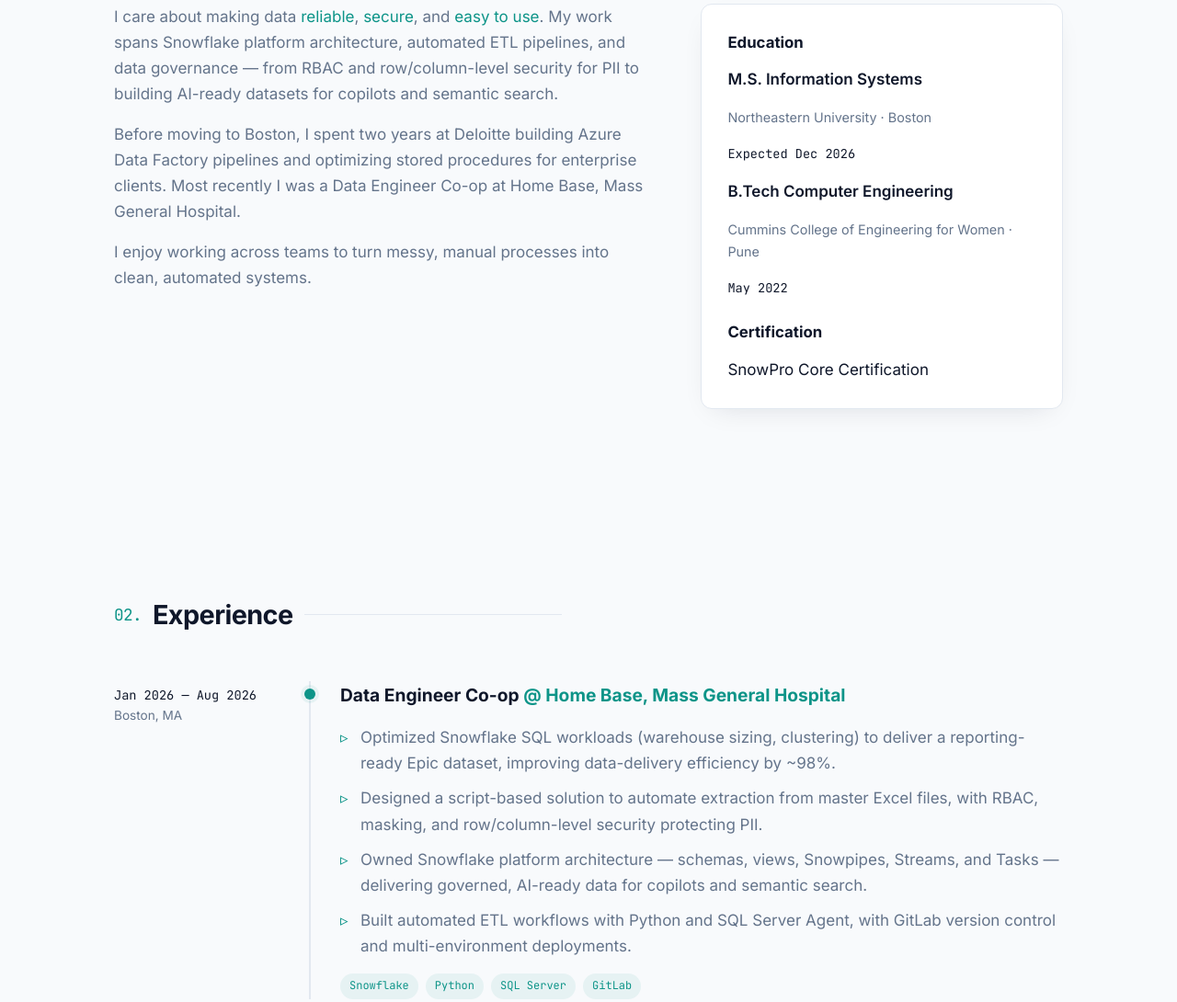
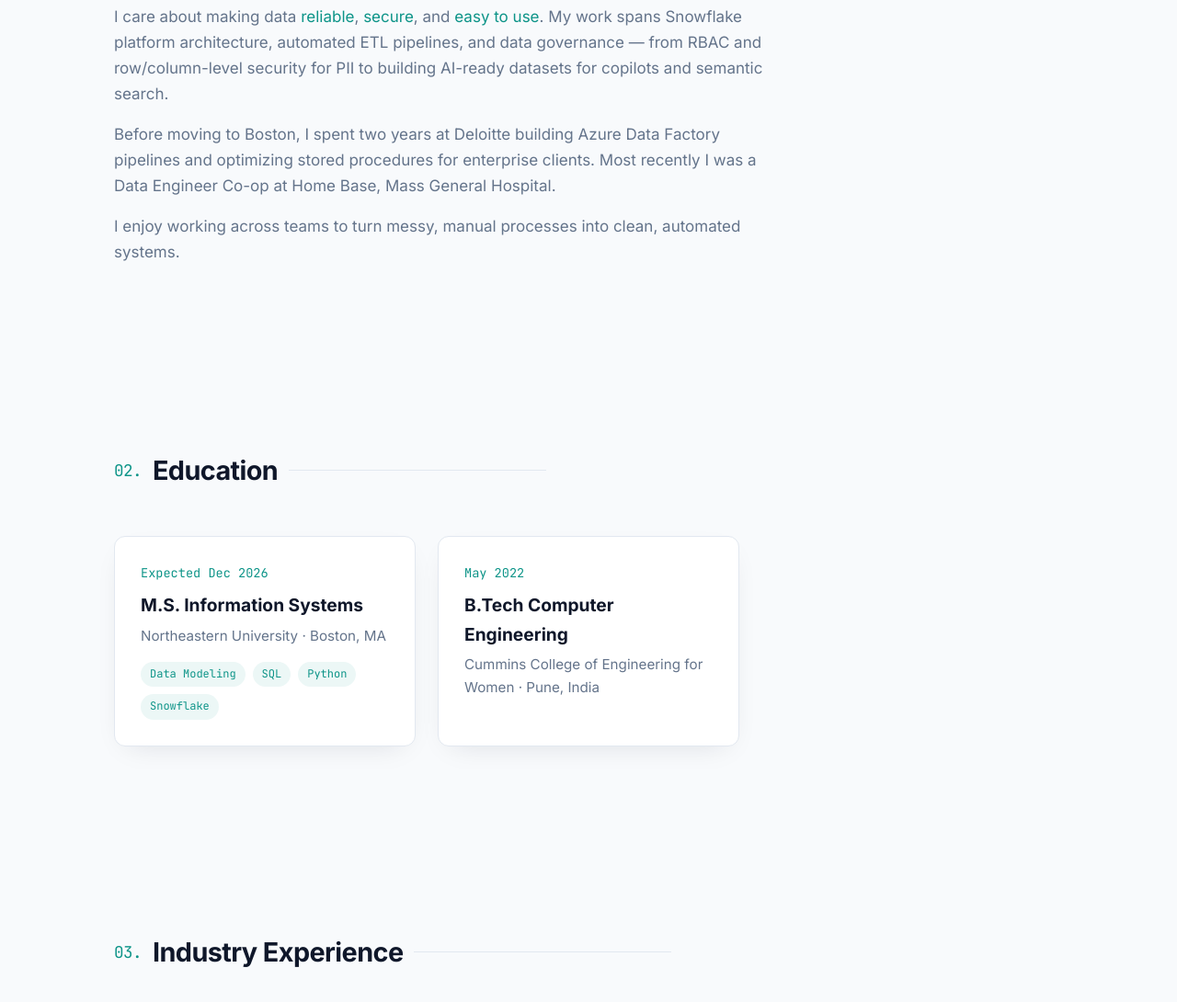
Before and after one commit to Shriya-Pekamwar/ShriyaSP, a plain HTML site: page index.html in a window 1280 px wide. Shown: the part 993-2083 px from the top of the page at 92% size. Drawn offline with Linux system fonts and the light colour scheme.

Commit message:
Add education and certifications sections

```diff
--- a/index.html
+++ b/index.html
@@ -26,9 +26,11 @@
         <button class="menu-toggle" aria-label="Toggle menu" aria-expanded="false">☰</button>
         <ul class="nav-links">
           <li><a href="#about">About</a></li>
+          <li><a href="#education">Education</a></li>
           <li><a href="#experience">Experience</a></li>
           <li><a href="#projects">Projects</a></li>
           <li><a href="#skills">Skills</a></li>
+          <li><a href="#certifications">Certifications</a></li>
           <li><a href="#contact">Contact</a></li>
           <li><button class="theme-toggle" aria-label="Toggle dark mode">◐</button></li>
         </ul>
@@ -65,8 +67,7 @@
     <section id="about" class="section">
       <div class="container">
         <h3 class="section-title"><span class="mono accent">01.</span> About</h3>
-        <div class="about-grid">
-          <div>
+        <div class="about-text">
             <p>
               I care about making data <em>reliable</em>, <em>secure</em>, and <em>easy to use</em>.
               My work spans Snowflake platform architecture, automated ETL pipelines, and
@@ -81,22 +82,26 @@
             <p>
               I enjoy working across teams to turn messy, manual processes into clean, automated systems.
             </p>
-          </div>
-          <div class="card edu">
-            <h4>Education</h4>
-            <div class="edu-item">
-              <p class="edu-degree">M.S. Information Systems</p>
-              <p class="muted">Northeastern University · Boston</p>
-              <p class="mono small">Expected Dec 2026</p>
-            </div>
-            <div class="edu-item">
-              <p class="edu-degree">B.Tech Computer Engineering</p>
-              <p class="muted">Cummins College of Engineering for Women · Pune</p>
-              <p class="mono small">May 2022</p>
-            </div>
-            <h4>Certification</h4>
-            <p>SnowPro Core Certification</p>
-          </div>
+        </div>
+      </div>
+    </section>
+
+    <!-- EDUCATION -->
+    <section id="education" class="section">
+      <div class="container">
+        <h3 class="section-title"><span class="mono accent">02.</span> Education</h3>
+        <div class="edu-grid">
+          <article class="card edu-card">
+            <p class="mono small accent">Expected Dec 2026</p>
+            <h4>M.S. Information Systems</h4>
+            <p class="muted">Northeastern University · Boston, MA</p>
+            <div class="tags"><span>Data Modeling</span><span>SQL</span><span>Python</span><span>Snowflake</span></div>
+          </article>
+          <article class="card edu-card">
+            <p class="mono small accent">May 2022</p>
+            <h4>B.Tech Computer Engineering</h4>
+            <p class="muted">Cummins College of Engineering for Women · Pune, India</p>
+          </article>
         </div>
       </div>
     </section>
@@ -104,7 +109,7 @@
     <!-- EXPERIENCE -->
     <section id="experience" class="section">
       <div class="container">
-        <h3 class="section-title"><span class="mono accent">02.</span> Experience</h3>
+        <h3 class="section-title"><span class="mono accent">03.</span> Industry Experience</h3>
         <div class="timeline">
           <article class="timeline-item">
             <div class="timeline-meta">
@@ -145,7 +150,7 @@
     <!-- PROJECTS -->
     <section id="projects" class="section">
       <div class="container">
-        <h3 class="section-title"><span class="mono accent">03.</span> Projects</h3>
+        <h3 class="section-title"><span class="mono accent">04.</span> Projects</h3>
         <div class="project-grid">
           <article class="card project">
             <div class="project-head">
@@ -195,7 +200,7 @@
     <!-- SKILLS -->
     <section id="skills" class="section">
       <div class="container">
-        <h3 class="section-title"><span class="mono accent">04.</span> Skills</h3>
+        <h3 class="section-title"><span class="mono accent">05.</span> Skills</h3>
         <div class="skills-grid">
           <div class="card">
             <h4>Languages &amp; Databases</h4>
@@ -217,10 +222,28 @@
       </div>
     </section>
 
+    <!-- CERTIFICATIONS -->
+    <section id="certifications" class="section">
+      <div class="container">
+        <h3 class="section-title"><span class="mono accent">06.</span> Certifications</h3>
+        <div class="cert-grid">
+          <article class="card cert-card">
+            <span class="cert-icon">❄</span>
+            <div>
+              <h4>SnowPro Core Certification</h4>
+              <p class="muted small">Snowflake</p>
+              <!-- add verify link: <a href="#" class="project-link" target="_blank" rel="noopener">Verify ↗</a> -->
+            </div>
+          </article>
+          <!-- Copy the card above to add more certifications -->
+        </div>
+      </div>
+    </section>
+
     <!-- CONTACT -->
     <section id="contact" class="section contact">
       <div class="container narrow">
-        <h3 class="section-title center"><span class="mono accent">05.</span> Get in touch</h3>
+        <h3 class="section-title center"><span class="mono accent">07.</span> Get in touch</h3>
         <p class="lead center">
           I'm looking for full-time Data Engineering roles starting in early 2027.
           Whether you have an opportunity or just want to say hi, my inbox is open.
--- a/script.js
+++ b/script.js
@@ -25,7 +25,7 @@
 window.addEventListener("scroll", () => nav.classList.toggle("scrolled", window.scrollY > 10), { passive: true });
 
 // Reveal sections on scroll
-const revealEls = document.querySelectorAll(".section, .timeline-item, .project, .skills-grid .card");
+const revealEls = document.querySelectorAll(".section, .timeline-item, .project, .skills-grid .card, .edu-card, .cert-card");
 revealEls.forEach((el) => el.classList.add("reveal"));
 const io = new IntersectionObserver(
   (entries) => {
--- a/styles.css
+++ b/styles.css
@@ -111,14 +111,23 @@
 .card h4 { font-size: 1.05rem; margin-bottom: 12px; }
 
 /* ABOUT */
-.about-grid { display: grid; grid-template-columns: 3fr 2fr; gap: 48px; align-items: start; }
-.about-grid p + p { margin-top: 16px; }
-.about-grid > div:first-child p { color: var(--muted); }
-.about-grid em { color: var(--accent); font-style: normal; }
-.edu h4:not(:first-child) { margin-top: 24px; }
-.edu-item + .edu-item { margin-top: 16px; }
-.edu-degree { font-weight: 600; }
-.edu .muted { font-size: 0.9rem; }
+.about-text { max-width: 720px; }
+.about-text p { color: var(--muted); }
+.about-text p + p { margin-top: 16px; }
+.about-text em { color: var(--accent); font-style: normal; }
+
+/* EDUCATION */
+.edu-grid { display: grid; grid-template-columns: repeat(auto-fill, minmax(320px, 1fr)); gap: 24px; }
+.edu-card:hover { border-color: var(--accent); }
+.edu-card h4 { font-size: 1.2rem; margin: 8px 0 4px; }
+.edu-card .muted { font-size: 0.95rem; }
+
+/* CERTIFICATIONS */
+.cert-grid { display: grid; grid-template-columns: repeat(auto-fill, minmax(280px, 1fr)); gap: 24px; }
+.cert-card { display: flex; gap: 20px; align-items: center; }
+.cert-card:hover { border-color: var(--accent); }
+.cert-card h4 { margin-bottom: 2px; }
+.cert-icon { font-size: 2rem; color: var(--accent); line-height: 1; }
 
 /* TIMELINE */
 .timeline { display: flex; flex-direction: column; gap: 56px; }
@@ -178,7 +187,7 @@
 }
 
 /* RESPONSIVE */
-@media (max-width: 820px) {
+@media (max-width: 960px) {
   .menu-toggle { display: block; }
   .nav-links {
     position: absolute; top: 68px; left: 0; right: 0;
@@ -187,7 +196,6 @@
     display: none;
   }
   .nav-links.open { display: flex; }
-  .about-grid { grid-template-columns: 1fr; }
   .timeline-item { grid-template-columns: 1fr; gap: 8px; }
   .timeline-meta { display: flex; gap: 12px; }
   .section { padding: 72px 0; }
```
